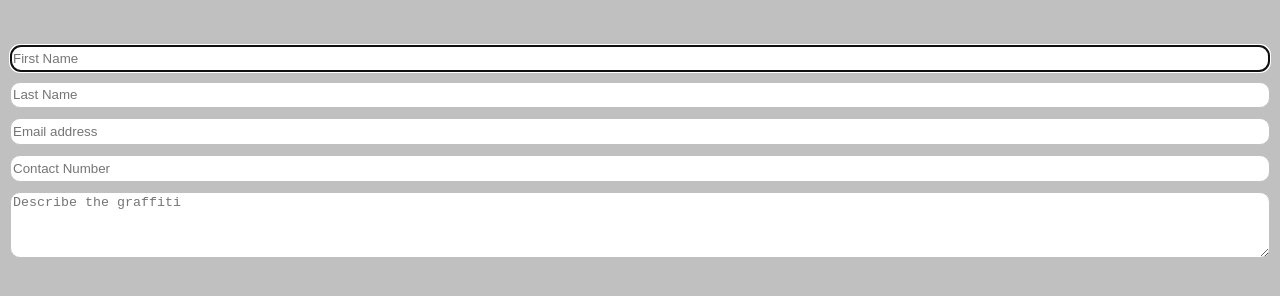
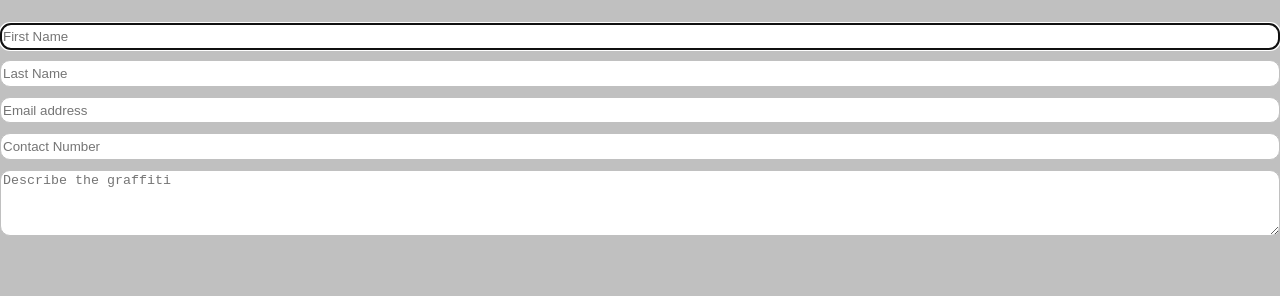
Before and after one commit to andycwk-tp/FH-RWE1, a plain HTML site: page client/default/index.html in a window 1280 px wide. Shown: the part 40-336 px from the top of the page. Drawn offline with Linux system fonts and the light colour scheme.

Commit message:
update file /client/default/styles/screen.css

```diff
--- a/client/default/styles/screen.css
+++ b/client/default/styles/screen.css
@@ -5,11 +5,7 @@ body {
 }
 
 section#body-content{
-	position: fixed;
-	top: 80px;
-	left: 10px;
-	right: 10px;
-	bottom: 0;
+
 }
 
 .form-block{
```
